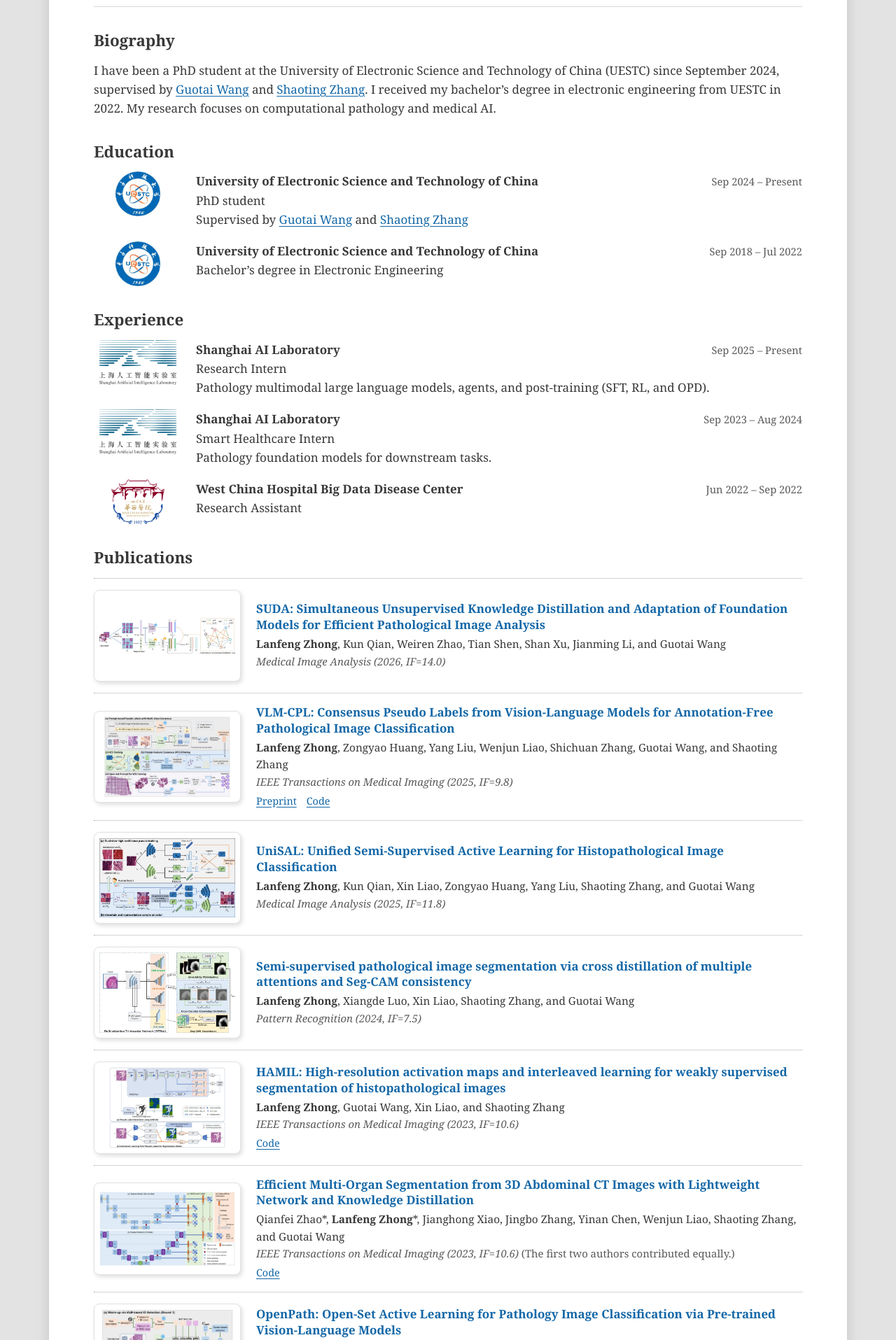
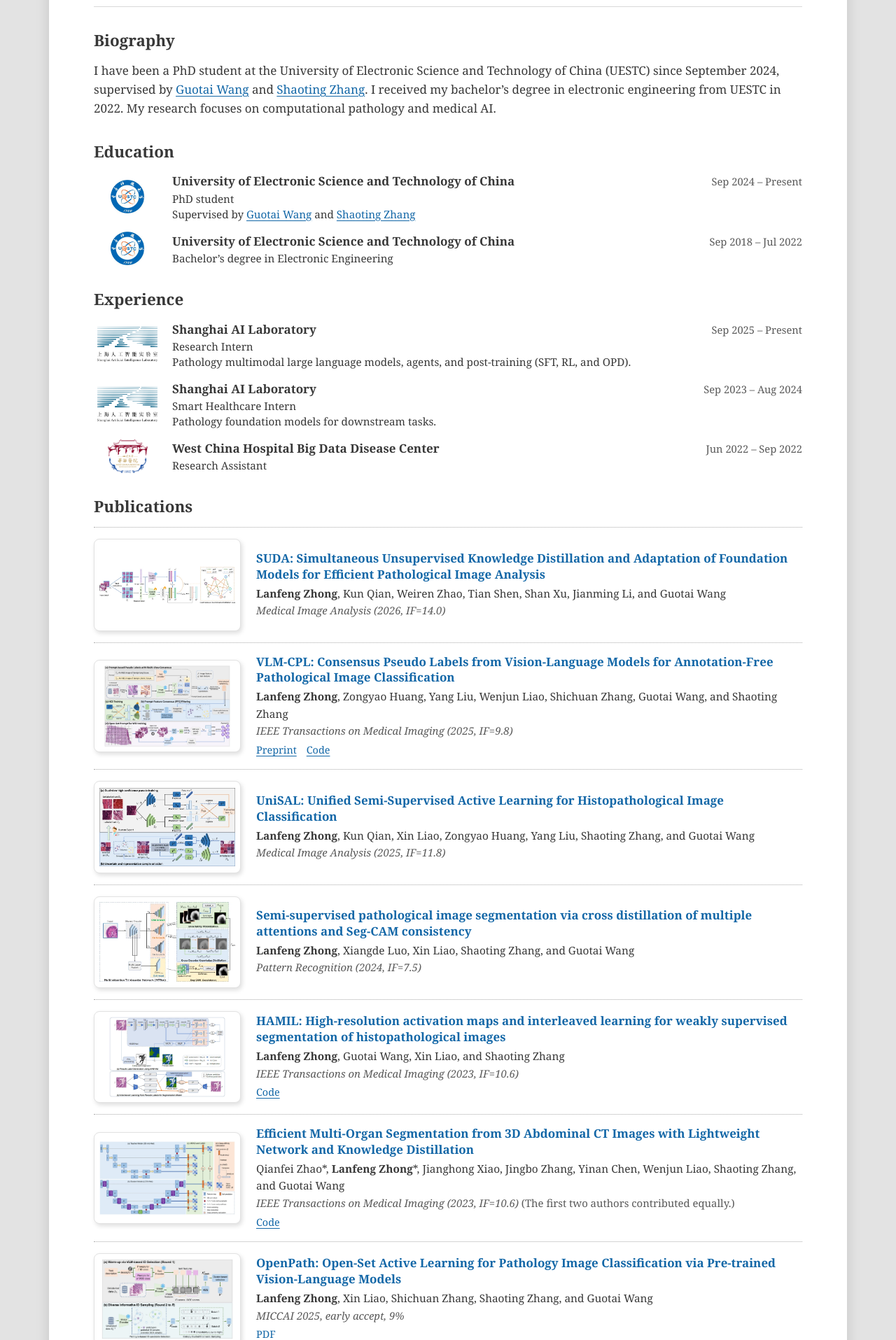
Before and after one commit to lanfz2000/lanfz2000.github.io, a Jekyll site: the page built from _pages/about.html, in a window 1280 px wide. Shown: the part 330-2245 px from the top of the page at 70% size. Built offline with Jekyll 4.4.1, drawn with Linux system fonts in a browser that asks for light colours.

Commit message:
Keep institution logos compact beside experience text

```diff
--- a/_pages/about.html
+++ b/_pages/about.html
@@ -14,7 +14,7 @@ redirect_from:
   <title>Lanfeng Zhong | Academic Homepage</title>
   <link rel="canonical" href="https://lanfz2000.github.io/">
   <link rel="icon" href="/images/favicon.ico">
-  <link rel="stylesheet" href="/assets/css/homepage.css">
+  <link rel="stylesheet" href="/assets/css/homepage.css?v=2">
 </head>
 <body>
   <main class="homepage">
@@ -49,7 +49,7 @@ redirect_from:
       <h2>Education</h2>
       <ul class="experience">
         <li>
-          <img class="experience-logo" src="/images/affiliations/uestc.webp" width="179" height="180" loading="lazy" alt="">
+          <img class="experience-logo" src="/images/affiliations/uestc.webp" width="48" height="48" loading="lazy" alt="">
           <div>
             <div class="experience-header">
               <strong>University of Electronic Science and Technology of China</strong>
@@ -60,7 +60,7 @@ redirect_from:
           </div>
         </li>
         <li>
-          <img class="experience-logo" src="/images/affiliations/uestc.webp" width="179" height="180" loading="lazy" alt="">
+          <img class="experience-logo" src="/images/affiliations/uestc.webp" width="48" height="48" loading="lazy" alt="">
           <div>
             <div class="experience-header">
               <strong>University of Electronic Science and Technology of China</strong>
@@ -76,7 +76,7 @@ redirect_from:
       <h2>Experience</h2>
       <ul class="experience">
         <li>
-          <img class="experience-logo" src="/images/affiliations/shanghai-ai-lab.webp" width="310" height="180" loading="lazy" alt="">
+          <img class="experience-logo" src="/images/affiliations/shanghai-ai-lab.webp" width="86" height="50" loading="lazy" alt="">
           <div>
             <div class="experience-header">
               <strong>Shanghai AI Laboratory</strong>
@@ -87,7 +87,7 @@ redirect_from:
           </div>
         </li>
         <li>
-          <img class="experience-logo" src="/images/affiliations/shanghai-ai-lab.webp" width="310" height="180" loading="lazy" alt="">
+          <img class="experience-logo" src="/images/affiliations/shanghai-ai-lab.webp" width="86" height="50" loading="lazy" alt="">
           <div>
             <div class="experience-header">
               <strong>Shanghai AI Laboratory</strong>
@@ -98,7 +98,7 @@ redirect_from:
           </div>
         </li>
         <li>
-          <img class="experience-logo" src="/images/affiliations/west-china-hospital.webp" width="122" height="103" loading="lazy" alt="">
+          <img class="experience-logo" src="/images/affiliations/west-china-hospital.webp" width="57" height="48" loading="lazy" alt="">
           <div>
             <div class="experience-header">
               <strong>West China Hospital Big Data Disease Center</strong>
--- a/assets/css/homepage.css
+++ b/assets/css/homepage.css
@@ -101,18 +101,18 @@ h2 { margin-bottom: 11px; font-size: 1.4rem; }
 .experience { list-style: none; padding: 0; margin: 0; }
 .experience li {
   display: grid;
-  grid-template-columns: 126px minmax(0, 1fr);
-  align-items: start;
-  gap: 20px;
+  grid-template-columns: 96px minmax(0, 1fr);
+  align-items: center;
+  gap: 16px;
 }
 
-.experience li + li { margin-top: 18px; }
+.experience li + li { margin-top: 14px; }
 
 .experience-logo {
   display: block;
-  width: 100%;
-  height: 64px;
-  object-fit: contain;
+  max-width: 100%;
+  height: auto;
+  justify-self: center;
 }
 
 .experience-header {
@@ -123,6 +123,7 @@ h2 { margin-bottom: 11px; font-size: 1.4rem; }
   gap: 0 18px;
 }
 
+.experience p { font-size: 0.95rem; line-height: 1.45; }
 .experience-date { color: var(--muted); white-space: nowrap; font-size: 0.92rem; }
 .awards { padding-left: 1.3em; margin: 0; }
 
@@ -141,8 +142,8 @@ footer {
   h1 { font-size: 1.65rem; }
   .paper { grid-template-columns: minmax(0, 1fr); gap: 11px; }
   .paper-figure { width: min(100%, 250px); }
-  .experience li { grid-template-columns: 74px minmax(0, 1fr); gap: 12px; }
-  .experience-logo { height: 48px; }
+  .experience li { grid-template-columns: 62px minmax(0, 1fr); align-items: start; gap: 12px; }
+  .experience-logo { margin-top: 4px; }
   .experience-header { flex-direction: column; }
 }
 
```
